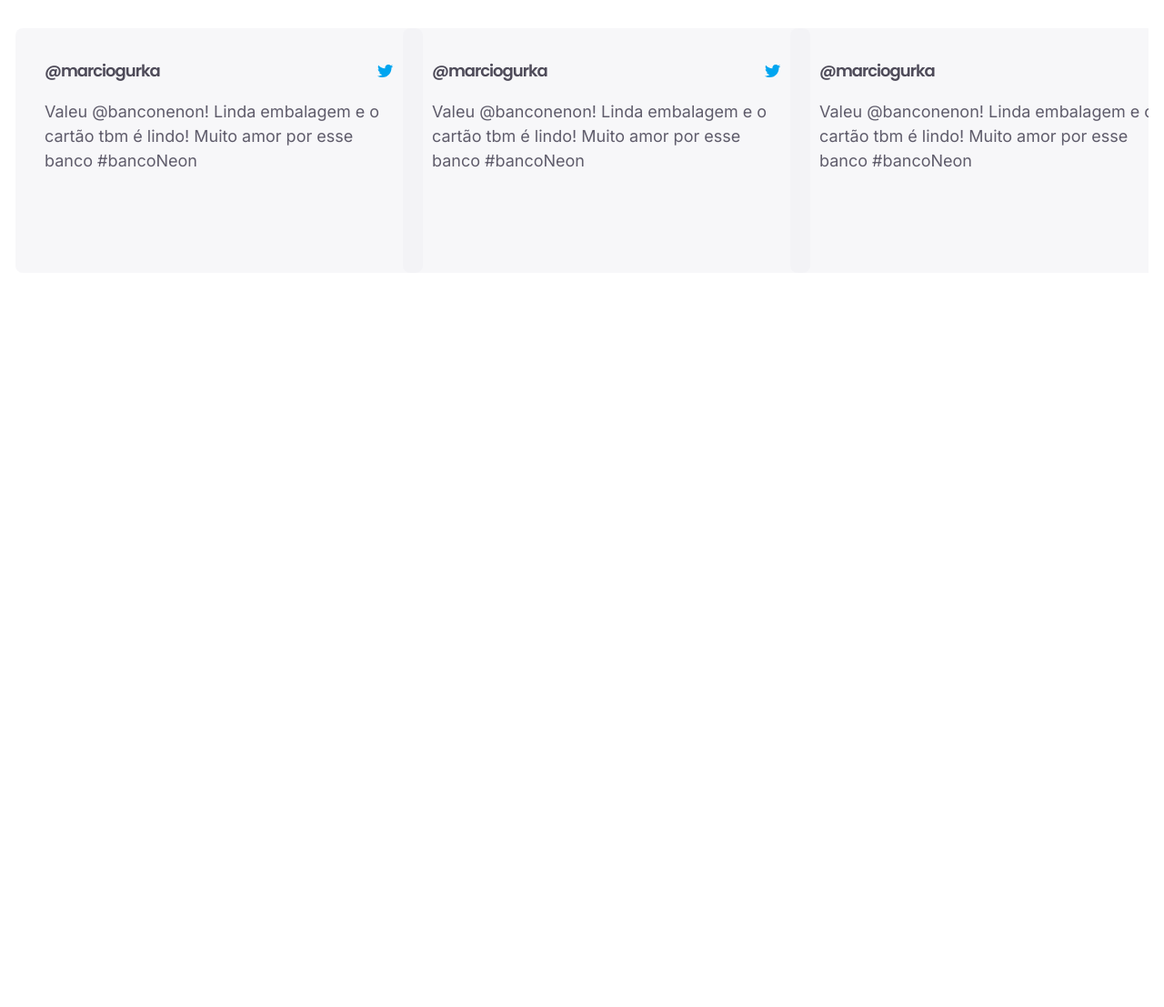
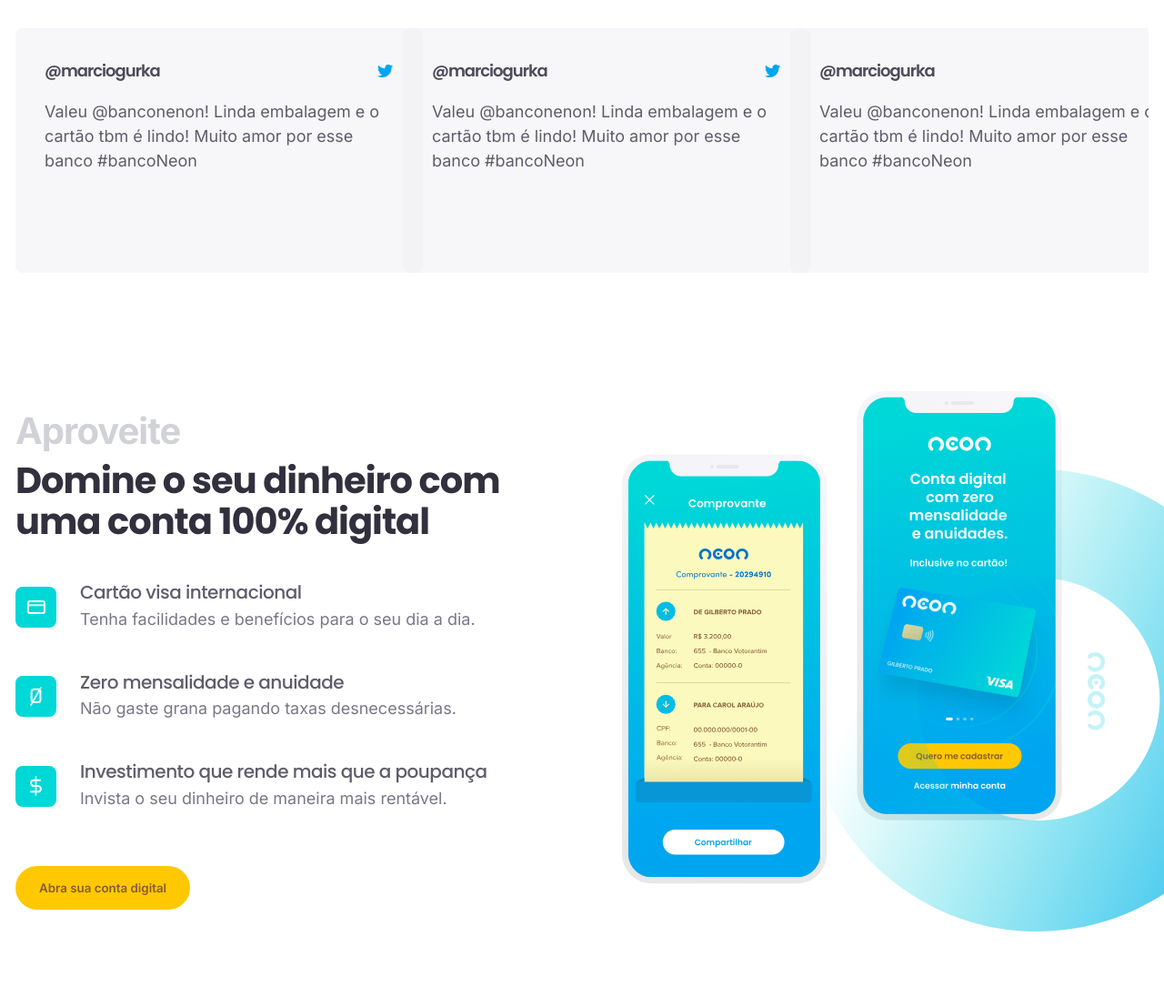
Before and after one commit to pedrosfr/lp-neon, a plain HTML site: page index.html in a window 1280 px wide. Shown: the part 2481-3588 px from the top of the page at 91% size. Before the commit the page ends 2781 px from the top, so only its background shows below. Drawn offline with nearby package versions, Linux system fonts and the light colour scheme.

Commit message:
Criando Seção Conta Digital

```diff
--- a/index.html
+++ b/index.html
@@ -229,6 +229,59 @@
         </div>
     </section>
 
+    <section class="s-conta-digital">
+        <div class="container">
+            <div class="text">
+                <h2><span>Aproveite</span>Domine o seu dinheiro com uma conta 100% digital</h2>
+                <ul>
+                    <li>
+                        <div class="icon">
+                            <img src="img/img/icon-cartao-internacional.svg" alt="">
+                        </div>
+                        <div class="info">
+                            <h4>Cartão visa internacional</h4>
+                            <p>Tenha facilidades e benefícios para o seu dia a dia.</p>
+                        </div>
+                    </li>
+                    <li>
+                        <div class="icon">
+                            <img src="img/img/icon-taxa-zero.svg" alt="">
+                        </div>
+                        <div class="info">
+                            <h4>Zero mensalidade e anuidade</h4>
+                            <p>Não gaste grana pagando taxas desnecessárias. </p>
+                        </div>
+                    </li>
+                    <li>
+                        <div class="icon">
+                            <img src="img/img/icon-poupanca.svg" alt="">
+                        </div>
+                        <div class="info">
+                            <h4>Investimento que rende mais que a poupança</h4>
+                            <p>Invista o seu dinheiro de maneira mais rentável.</p>
+                        </div>
+                    </li>
+                </ul>
+                <button class="btn-primary">Abra sua conta digital</button>
+            </div>
+            <div class="image">
+                <img src="img/img/mockup-01.svg" class="mockup-01" alt="">
+                <img src="img/img/mockup-02.png" class="mockup-02" alt="">
+                <img src="img/img/circle-conta-digital.svg" class="circle" alt="">
+            </div>
+        </div>
+    </section>
+    <footer>
+        <div class="container">
+            <div class="top">
+                <img src="img/img/logo.svg" alt="">
+                <div class="share">
+                    <span>Acompanhe nas redes</span>
+                </div>
+            </div>
+        </div>
+    </footer>
+
     <script src="https://cdn.jsdelivr.net/npm/swiper@11/swiper-bundle.min.js"></script>
     <script>
         var swiper = new Swiper(".slide-depoimentos", {
--- a/scss/_home.scss
+++ b/scss/_home.scss
@@ -295,3 +295,80 @@
 .slide-depoimentos{
     overflow: hidden;
 }
+
+.s-conta-digital{
+    padding-top: 12.7rem;
+    padding-bottom: 8.5rem;
+    .container{
+        display: flex;
+        align-items: center;
+    }
+    .text{
+        max-width: 54.2rem;
+        h2{
+            color: $gray-600;
+            margin-bottom: 4.5rem;
+            span{
+                display: block;
+                color: rgba(198, 197, 206, 0.8);
+                margin-bottom: 0.9rem;
+            }
+        }
+        ul{
+            margin-bottom: 6.1rem;
+            li{
+                display: flex;
+                align-items: center;
+                &:not(:last-child){
+                    margin-bottom: 45px;
+                }
+                .icon{
+                    width: 4.5rem;
+                    height: 4.5rem;
+                    background-color: $brand-green-light;
+                    border-radius: 0.8rem;
+                    @include flex(row, center, center);
+                    margin-right: 2.6rem;
+                }
+                .info{
+                    h4{
+                        margin-bottom: 0.4rem;
+                        color: $gray-400;
+                    }
+                    p{
+                        font-size: 1.8rem;
+                        line-height: 150%;
+                        color: $gray-300;
+                    }
+                }
+            }
+        }
+    }
+    .image{
+        position: relative;
+        width: 100%;
+        max-width: 71.2rem;
+        height: 59.8rem;
+        margin-right: -3.8rem;
+        left: 12.5rem;
+        img{
+            position: absolute;
+            &.mockup-01{
+                left: 0;
+                bottom: 4.7rem;
+
+            }
+            &.mockup-02{
+                top: 3px;
+                left: 258px;
+            }
+            &.circle{
+                right: 0;
+                bottom: 0;
+            }
+        }
+
+
+    }
+
+}
```
Also changed, not shown: css/main.css.
